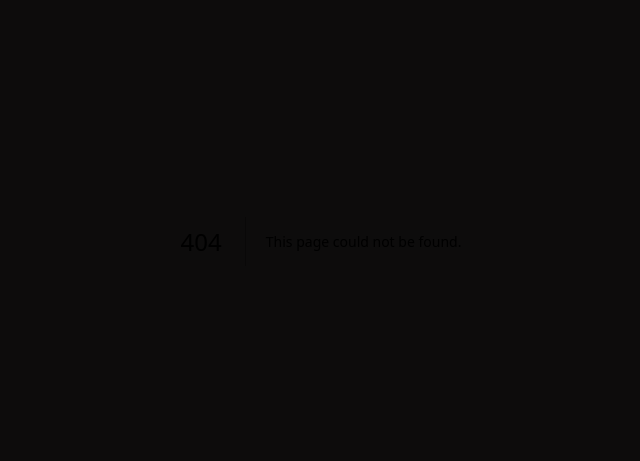
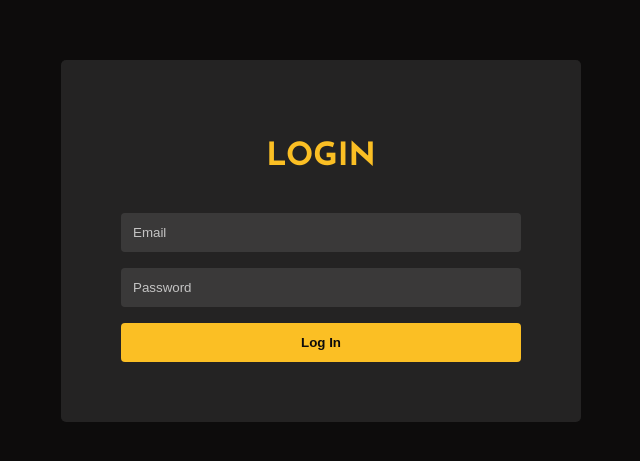
Before and after one commit to Manh-Hau/PP-FrontEnd, a Next.js app in the folder personal-blog/: page /login in a window 1280 px wide. Before the commit this address had no page. Shown: the part 159-620 px from the top of the page, without its empty margins (319-959 px from the left). Built offline with nearby package versions, Linux system fonts and the light colour scheme.

Commit message:
code: ui login

```diff
--- /dev/null
+++ b/personal-blog/src/app/admin/page.module.css
@@ -0,0 +1,56 @@
+.adminPage {
+    display: flex;
+    flex-direction: column;
+    min-height: 100dvh;
+    background-color: #f0f0f0;
+}
+
+.header {
+    display: flex;
+    justify-content: space-between;
+    align-items: center;
+    padding: 0.5rem 2rem;
+    background-color: #333;
+    color: white;
+}
+
+.userInfo {
+    display: flex;
+    align-items: center;
+    gap: 1rem;
+}
+
+.main {
+    flex: 1;
+    padding: 2rem;
+}
+
+.imageTable {
+    width: 100%;
+    margin-top: 2rem;
+    border-collapse: collapse;
+}
+
+.imageTable th,
+.imageTable td {
+    padding: 0.5rem;
+    border: 1px solid #ddd;
+    text-align: left;
+}
+
+.imageTable th {
+    background-color: #f2f2f2;
+}
+
+.thumbnail {
+    width: 50px;
+    height: 50px;
+    object-fit: cover;
+}
+
+.logout_button {
+    border: none;
+    background: none;
+    cursor: pointer;
+    color: #FCCA0B;
+}
--- /dev/null
+++ b/personal-blog/src/app/login/page.module.css
@@ -0,0 +1,76 @@
+.main {
+  width: 100dvw;
+  height: 100dvh;
+  margin: 0px !important;
+  background-color: rgb(13, 12, 12);
+  display: flex;
+  flex-direction: column;
+}
+
+.loginContent {
+  flex: 1;
+  display: flex;
+  flex-direction: column;
+  justify-content: center;
+  align-items: center;
+  padding: 2rem;
+}
+
+.loginForm {
+  display: flex;
+  flex-direction: column;
+  gap: 1rem;
+  width: 100%;
+  max-width: 400px;
+  padding: 60px;
+  border-radius: 5px;
+  background-color: rgba(240, 240, 240, 0.1);
+  backdrop-filter: blur(1px);
+}
+
+.loginTitle {
+  color: #fbbf24;
+  font-size: 2rem;
+  margin-bottom: 1.5rem;
+  text-align: center;
+}
+
+.loginInput {
+  padding: 0.75rem;
+  border: none;
+  border-radius: 4px;
+  background-color: rgba(255, 255, 255, 0.1);
+  color: white;
+}
+
+.loginInput::placeholder {
+  color: rgba(255, 255, 255, 0.7);
+}
+
+.loginButton {
+  padding: 0.75rem;
+  background-color: #fbbf24;
+  color: rgb(13, 12, 12);
+  border: none;
+  border-radius: 4px;
+  cursor: pointer;
+  font-weight: bold;
+  transition: background-color 0.3s ease;
+}
+
+.loginButton:hover {
+  background-color: #f59e0b;
+}
+
+.loginQuote {
+  margin-top: 2rem;
+  color: white;
+  font-style: italic;
+  text-align: center;
+}
+
+.quoteAuthor {
+  display: block;
+  margin-top: 0.5rem;
+  font-weight: bold;
+}
--- /dev/null
+++ b/personal-blog/src/app/login/page.tsx
@@ -0,0 +1,45 @@
+"use client"
+
+import React, { useState } from 'react';
+import styles from "./page.module.css";
+
+const LoginPage = () => {
+    const [email, setEmail] = useState('');
+    const [password, setPassword] = useState('');
+
+    const handleSubmit = (e: React.FormEvent) => {
+        e.preventDefault();
+        console.log('Login submitted', { email, password });
+    };
+
+    return (
+        <div className={styles.main}>
+            <div className={styles.loginContent}>
+                <form onSubmit={handleSubmit} className={styles.loginForm}>
+                    <h1 className={styles.loginTitle}>LOGIN</h1>
+                    <input
+                        type="email"
+                        placeholder="Email"
+                        value={email}
+                        onChange={(e) => setEmail(e.target.value)}
+                        className={styles.loginInput}
+                        required
+                    />
+                    <input
+                        type="password"
+                        placeholder="Password"
+                        value={password}
+                        onChange={(e) => setPassword(e.target.value)}
+                        className={styles.loginInput}
+                        required
+                    />
+                    <button type="submit" className={styles.loginButton}>
+                        Log In
+                    </button>
+                </form>
+            </div>
+        </div>
+    );
+};
+
+export default LoginPage;
--- a/personal-blog/src/components/header/page.module.css
+++ b/personal-blog/src/components/header/page.module.css
@@ -56,6 +56,7 @@
     width: 200px;
     transform: rotate(-5deg);
     margin-left: 50px;
+    cursor: pointer;
 }
 
 .header_right {
```
Also changed, not shown: personal-blog/src/api/auth/index.ts (added, +9 -0 lines), personal-blog/src/app/admin/page.tsx (added, +47 -0 lines), personal-blog/src/axios-client.ts (added, +10 -0 lines), personal-blog/src/middleware.ts (added, +25 -0 lines), personal-blog/src/types/common.ts (added, +19 -0 lines), personal-blog/src/utils/common.ts (added, +14 -0 lines), personal-blog/src/types/auth.ts (added), 1 other file (tests, documents, lock files or other folders).
